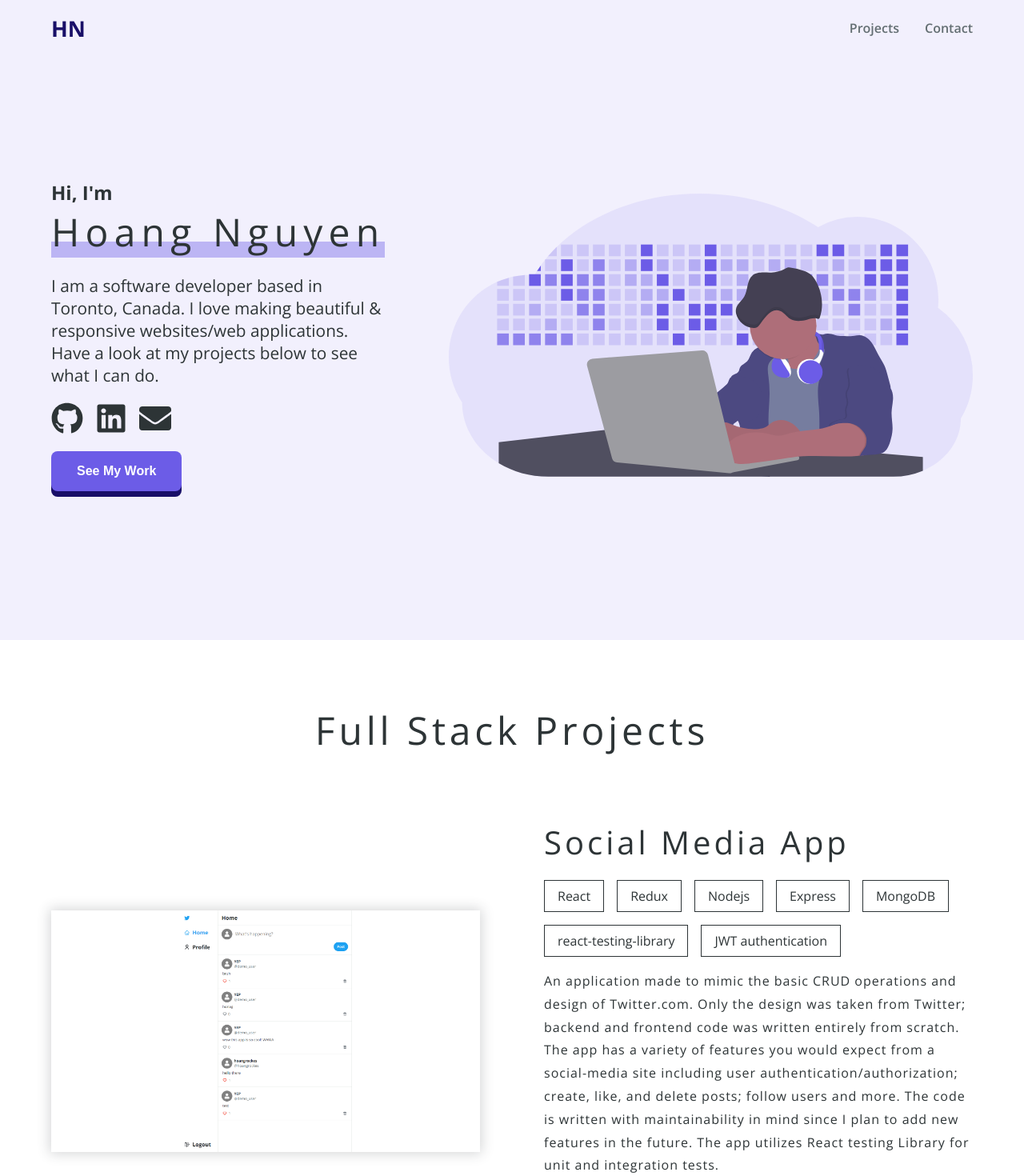
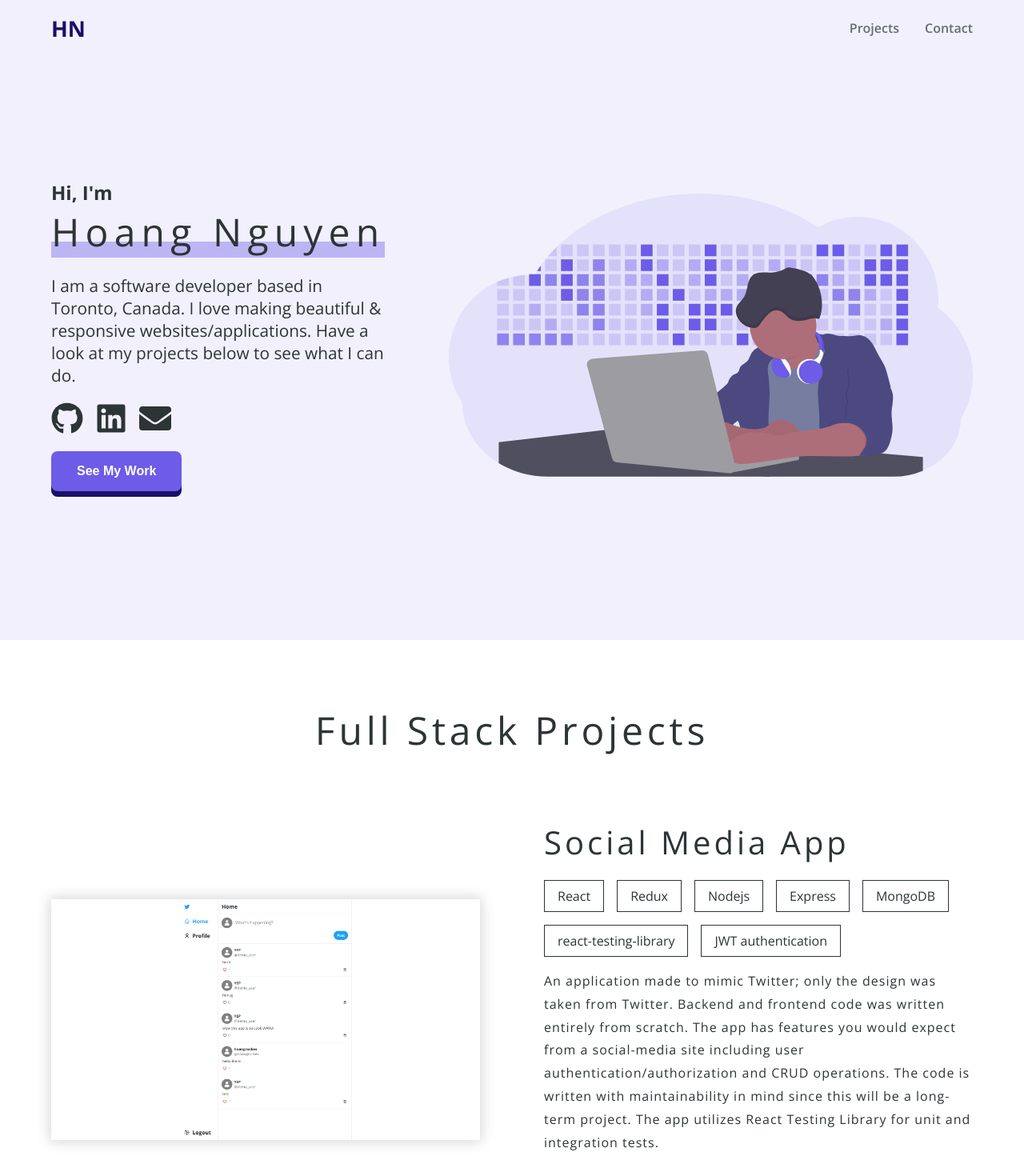
Before and after one commit to HoangNguyen-CA/portfolio, a React (Create React App) app: page / in a window 1280 px wide. Shown: the top 1470 px of the page at 80% size. Built offline with nearby package versions, Linux system fonts and the light colour scheme.

Commit message:
updated some descriptions.

```diff
--- a/src/cover/Cover.js
+++ b/src/cover/Cover.js
@@ -131,7 +131,7 @@ const Cover = () => {
           <Header>Hoang Nguyen</Header>
           <Tag>
             I am a software developer based in Toronto, Canada. I love making
-            beautiful & responsive websites/web applications. Have a look at my
+            beautiful & responsive websites/applications. Have a look at my
             projects below to see what I can do.
           </Tag>
           <ContactIcons />
--- a/src/projects/projectInfo.js
+++ b/src/projects/projectInfo.js
@@ -22,7 +22,7 @@ const MainProjectsList = [
       'react-testing-library',
       'JWT authentication',
     ],
-    desc: `An application made to mimic the basic CRUD operations and design of Twitter.com. Only the design was taken from Twitter; backend and frontend code was written entirely from scratch. The app has a variety of features you would expect from a social-media site including user authentication/authorization; create, like, and delete posts; follow users and more. The code is written with maintainability in mind since I plan to add new features in the future. The app utilizes React testing Library for unit and integration tests.`,
+    desc: `An application made to mimic Twitter; only the design was taken from Twitter. Backend and frontend code was written entirely from scratch. The app has features you would expect from a social-media site including user authentication/authorization and CRUD operations. The code is written with maintainability in mind since this will be a long-term project. The app utilizes React Testing Library for unit and integration tests.`,
     demoLink: 'https://hoang-nguyen-twitter.herokuapp.com/',
     codeLink: 'https://github.com/HoangNguyen-CA/social-media-app',
   },
```
